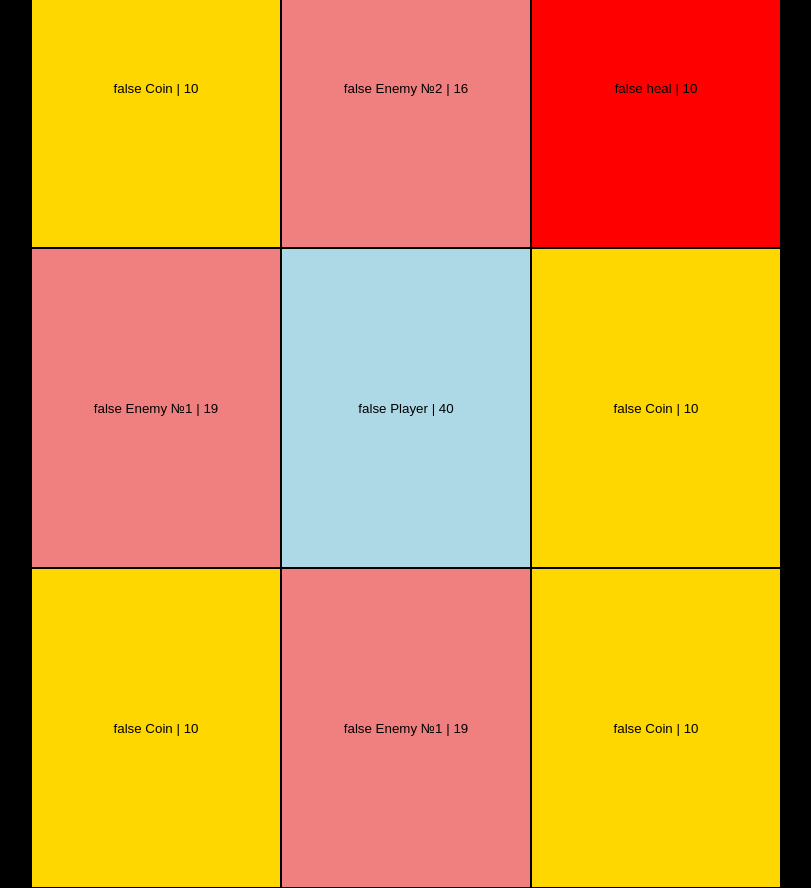
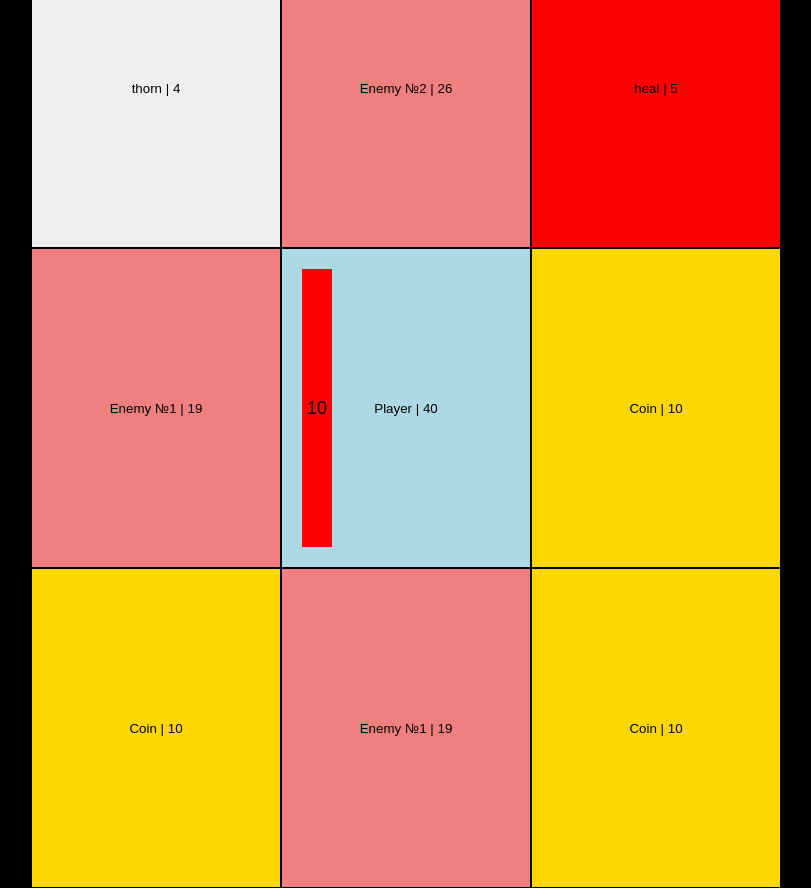
Before and after one commit to bourbakiii/dcf, a Vue app: page / in a window 1280 px wide. Shown: the whole page, without its empty margins (234-1045 px from the left). Built offline with nearby package versions, Linux system fonts and the light colour scheme.

Commit message:
some feat. & rotatable thorns 1/2

```diff
--- a/src/App.vue
+++ b/src/App.vue
@@ -9,12 +9,10 @@
         :card="item"
       />
     </transition-group>
-    <transition name='modal-lose'>
-    <div v-if='player.health <= 0' class="modal-lose">
-      <div class="modal-lose__content">
-        Вы проиграли
+    <transition name="modal-lose">
+      <div v-if="player.health <= 0" class="modal-lose">
+        <div class="modal-lose__content">Вы проиграли</div>
       </div>
-    </div>
     </transition>
   </div>
 </template>
@@ -30,15 +28,29 @@ export default {
   mixins: [generateMixin, typesMixin, actionsMixin],
   data() {
     return {
+      able_to_step: true,
       player: this.newPlayer(),
       cards: this.setCards({ rows: 3, columns: 3 }),
-      points: 0,
     };
+  },
+  methods: {
+    startStep() {
+      this.able_to_step = false;
+    },
+    stopStep() {
+      this.able_to_step = true;
+    },
   },
   watch: {
     "player.health": {
       handler(value) {
-        if(value<=0) nsole.log("ТЫ ПРОИГРАЛ");
+        if (value <= 0) console.log("ТЫ ПРОИГРАЛ");
+      },
+      deep: true,
+    },
+    "player.weapon": {
+      handler(value) {
+        if (value != null && value.health == 0) this.player.weapon = null;
       },
       deep: true,
     },
@@ -64,8 +76,8 @@ export default {
   transition-delay: 0.3s;
 }
 
-
-.modal-lose-enter,.modal-lose-leave-to {
+.modal-lose-enter,
+.modal-lose-leave-to {
   opacity: 0;
 }
 .modal-lose-leave-active,
@@ -82,16 +94,24 @@ export default {
   position: relative;
   display: flex;
 }
-.modal-lose{
-  position: fixed;top:0px;left:0px;
-  width:100%;height:100%;
-  background-color: rgba(0,0,0,.3);
-  display: flex;align-items: center;justify-content: center;
+.modal-lose {
+  position: fixed;
+  top: 0px;
+  left: 0px;
+  width: 100%;
+  height: 100%;
+  background-color: rgba(0, 0, 0, 0.3);
+  display: flex;
+  align-items: center;
+  justify-content: center;
 }
-.modal-lose__content{
+.modal-lose__content {
   background-color: white;
   padding: 10px;
   border-radius: 15px;
-  display: flex;justify-content: center;align-items: center;flex-direction: row;
+  display: flex;
+  justify-content: center;
+  align-items: center;
+  flex-direction: row;
 }
 </style>
--- a/src/components/Card.vue
+++ b/src/components/Card.vue
@@ -12,7 +12,17 @@
     ]"
     class="card"
   >
-    {{card.poisoned}} {{ card.type.name || card.type.type_name }} | {{ card.health }}
+   {{ card.type.name || card.type.type_name }} | {{ card.health }}
+
+   <div v-if='card.type.sides' class="card__sides">
+     <div v-if="card.type.sides.left" class="card__sides_left">l-</div>
+     <div v-if="card.type.sides.top" class="card__sides_top">t-</div>
+     <div v-if="card.type.sides.right" class="card__sides_right">r-</div>
+     <div v-if="card.type.sides.down" class="card__sides_down">d-</div>
+   </div>
+    <div class="card__weapon" v-if='card.weapon!=null'>
+      <p class="card__weapon__health">{{card.weapon.health}}</p>
+    </div>
   </button>
 </template>
 <script>
@@ -33,6 +43,26 @@ export default {
   transition: 0.5s;
   cursor: pointer;
 }
+.card__weapon{
+  position: absolute;left:20px;top:20px;
+  height: calc(100% - 40px);
+  width: 30px;
+  background-color: red;
+  display: flex;align-items: center;justify-content: center;flex-direction: column;
+}
+.card__weapon__health{
+  font-size: 18px;
+}
+.card__sides{
+  position: relative;
+}
+
+.card__sides_top{
+  transform: rotate(-90deg)
+}
+.card__sides_bottom{
+  transform: rotate(90deg)
+}
 .card.player {
   background-color: lightblue;
 }
@@ -41,6 +71,9 @@ export default {
 }
 .card.heal {
   background-color: red;
+}
+.card.weapon {
+  background-color: grey;
 }
 .card.enemy {
   background-color: lightcoral;
--- a/src/mixins/actions.js
+++ b/src/mixins/actions.js
@@ -14,55 +14,79 @@ export default {
             )
 
         },
-        switchDamage(card){
+        addPoints(value) {
+            this.$store.commit("generalsAction", state => {
+                state.points += value;
+            });
+        },
+        switchDamage(card) {
+            let player = card.type.attack_weapon ? this.player.weapon || this.player : this.player;
             let card_health_buffer = card.health;
-            card.health = Math.max(0, card.health - this.player.health);
-            this.player.health = Math.max(0, this.player.health - card_health_buffer);
+            card.health = Math.max(0, card.health - player.health);
+            player.health = Math.max(0, player.health - card_health_buffer);
         },
         click(card) {
-
-
-
-
+            if (!this.able_to_step) return;
             if (card.type.type_name == 'Player') return;
+            this.startStep();
+            this.watchForAPoison([...this.cards, this.player]);
             if (this.is_adjacent(card)) {
-
-                this.watchForAPoison([...this.cards,this.player]);
-
-
-
                 if (card.type.type_name == 'Enemy') {
+                    // if(cart.weapon)
                     this.switchDamage(card);
-                    if (card.health > 0)
-                        this.switchCardsPositions(card, this.player);
-
-                    else if (card.health == 0)
+                    if (card.health > 0) {
+                        if (!this.player.weapon)
+                            this.switchCardsPositions(card, this.player);
+                    }
+                    else if (card.health == 0) {
                         this.cards.splice(this.cards.map(el => el.id).indexOf(card.id), 1, this.newCoin({ health: card.type.start_health, position: card.position }));
+                    }
                 }
                 if (card.type.type_name == 'Thorn') {
-                    this.switchDamage(card);
-                    this.goOnCardPosition(card);
+                    if (card.type.name == 'thorn-rotatable') {
+                        if (this.checkForASides({ sides: card.type.sides, position: card.position })) {
+                            this.addPoints(card.health);
+                            this.switchDamage(card);
+                            this.goOnCardPosition(card);
+                        }
+                        else {
+                            this.addPoints(card.health);
+                            this.goOnCardPosition(card);
+                        }
+                    }
+                    else {
+                        this.addPoints(card.health);
+                        this.switchDamage(card);
+                        this.goOnCardPosition(card);
+                    }
                 }
                 else if (card.type.type_name == 'Coin') {
                     this.goOnCardPosition(card);
-                    this.$store.commit("generalsAction", state => {
-                        state.points += card.health;
-                    });
+                    this.addPoints(card.health);
                 }
                 else if (card.type.type_name == 'Bonus') {
                     this.goOnCardPosition(card);
                     console.object('typename', card.type.name)
-                    if (card.type.name == 'heal'){
-                    this.player.health += card.health;
-                    this.player.poisoned = false;
+                    if (card.type.name == 'heal') {
+                        this.player.health += card.health;
+                        this.player.poisoned = false;
                     }
-                    if (card.type.name == 'poison')
-                    {
+                    if (card.type.name == 'poison') {
                         this.player.health -= card.health;
                         this.player.poisoned = true;
                     }
                 }
+                else if (card.type.type_name == 'Weapon') {
+                    this.goOnCardPosition(card);
+                    if (this.player.weapon && this.player.weapon.health <= card.health) {
+                        this.player.weapon = card;
+                    }
+                    else {
+                        this.points += card.health;
+                    }
+                }
             }
+            this.stopStep();
         },
         switchCardsPositions(card1, card2) {
             let position_buffer = { ...card1.position };
@@ -76,13 +100,19 @@ export default {
             this.cards.splice(this.cards.map(el => el.id).indexOf(card.id), 1, this.newCard({ position: { ...adjacent_cards[random_index].position } }))
             adjacent_cards[random_index].position = card.position;
         },
-        watchForAPoison(cards){
-            for(let card in cards)
-            {
-                if (card.poisoned == true && card.health>1) {
+        checkForASides({ sides, position }) {
+            let { x, y } = this.player.position;
+            if (position.x < x) if (sides.right) return true;
+            if (position.x > x) if (sides.left) return true;
+            if (position.y < y) if (sides.bottom) return true;
+            if (position.y > y) if (sides.top) return true;
+        },
+        watchForAPoison(cards) {
+            for (let card in cards) {
+                if (card.poisoned == true && card.health > 1) {
                     card.health--;
                 }
-                if(card.health==1){
+                if (card.health == 1) {
                     card.poisoned = false;
                 }
             }
--- a/src/mixins/generate.js
+++ b/src/mixins/generate.js
@@ -15,20 +15,22 @@ export default {
             return to_return;
         },
         newPlayer() {
-            return this.newCard({ type: this.$store.state.types[0], position: { x: this.$store.state.generals.width, y: this.$store.state.generals.height } });
+            return this.newCard({ type: this.$store.state.types[0], position: { x: this.$store.state.generals.width, y: this.$store.state.generals.height }, weapon: { health: 10 } });
         },
         newCard(to_concat) {
             let to_return = Object.assign({
                 id: `card-${Math.random() * 100}`,
             }, { type: this.getRandomType(), poisoned: false }, { ...to_concat });
-            return Object.assign(to_return, { health: to_return.type.health ? to_return.type.health : (to_return.type.min_health + to_return.type.health_coefficient * this.$store.state.generals.points).toFixed(0) });
+            return Object.assign(to_return, { health: to_return.type.health ? to_return.type.health : (to_return.type.min_health + this.$store.state.generals.points / 100).toFixed(0) });
         },
         newCoin({ health, position }) {
+            console.log("the health is");
+            console.log(health);
             return Object.assign({
                 id: `card-${Math.random() * 100}`,
             },
-                { type: this.$store.state.types[2] },
-                { health, position });
+            { type: this.$store.state.types[2] },
+            { health, position });
         }
     }
 }
--- a/src/store/modules/types.js
+++ b/src/store/modules/types.js
@@ -11,20 +11,18 @@ export default {
             type_name: "Enemy",
             after_card: null,
             after_money: false,
+            attack_weapon: true,
             subtypes: [{
                 image: "enemy-1-image.png",
                 name: "Enemy №1",
                 min_health: Math.floor(Math.random() * 20 + 1),
-                start_health: 10,
-                health_coefficient: 1.005,
-
+                start_health: Math.floor(Math.random() * 20 + 1),
             },
             {
                 image: "enemy-2-image.png",
                 name: "Enemy №2",
-                start_health: 10,
+                start_health: Math.floor(Math.random() * 20 + 1),
                 min_health: Math.floor(Math.random() * 30 + 1),
-                health_coefficient: 1.1,
             }]
         },
         {
@@ -38,12 +36,12 @@ export default {
             type_name: "Bonus",
             subtypes: [{
                 name: 'heal',
-                health: 10,
+                health: 5,
                 image: "heal-image.png",
             },
             {
                 name: 'poison',
-                health: 10,
+                health: 4,
                 image: "poison-image.png",
             }]
         },
@@ -52,15 +50,29 @@ export default {
             type_name: "Thorn",
             subtypes: [{
                 name: 'thorn',
-                health: 10,
+                health: 4,
                 image: "thorn-image.png",
             },
-                // {
-                //     name: 'poison',
-                //     health: 10,
-                //     image: "poison-image.png",
-                // }
+            {
+                name: 'thorn-rotatable',
+                health: 4,
+                rotatable: true,
+                sides: {
+                    top:false,
+                    left:false,
+                    down:false,
+                    right: true
+                },
+                image: "thorn-image.png",
+            },
+
             ]
         },
+        {
+            id: "type-4",
+            type_name: 'Weapon',
+            health: 6,
+            image: "weapon-image.png",
+        }
     ]
 }
```
